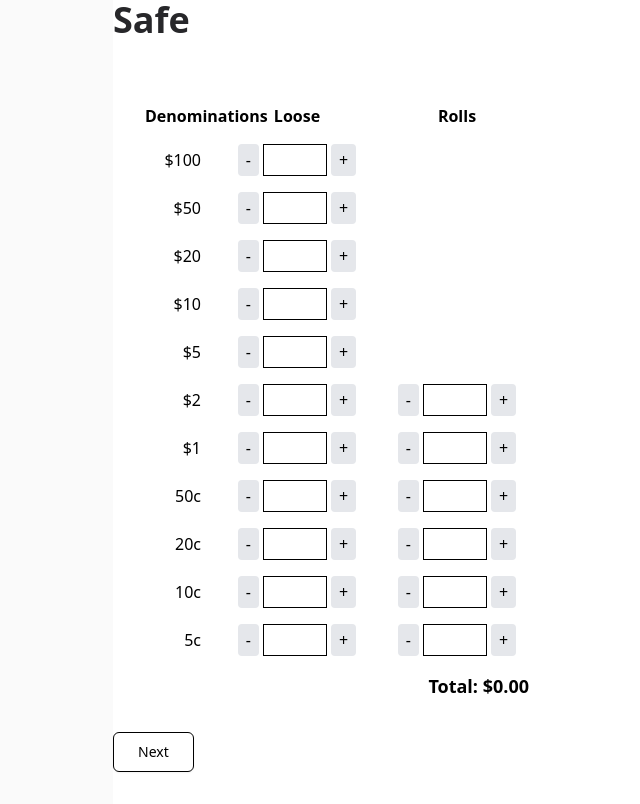
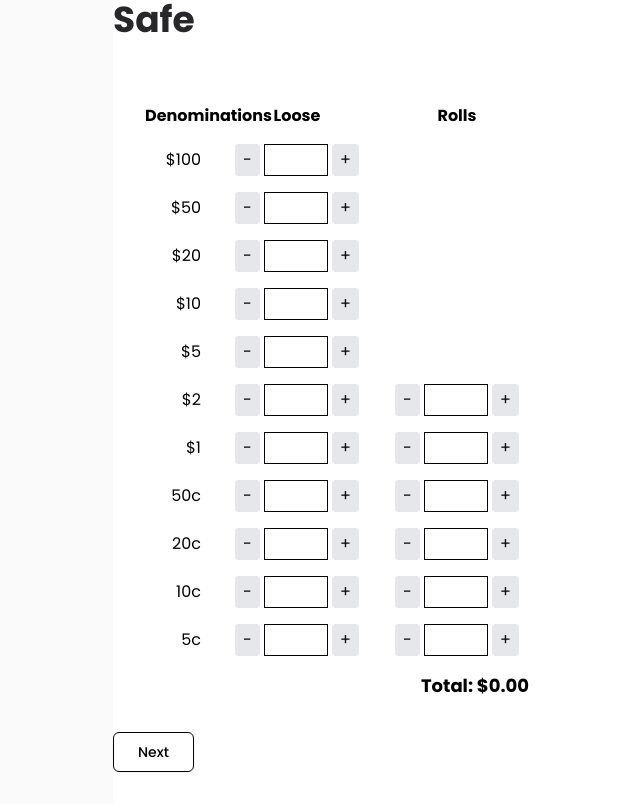
Before and after one commit to G-Tang2/sushi-sushi-EOD, a Next.js app: page /safe in a window 1280 px wide. Shown: the whole page, without its empty margins (143-783 px from the left). Built offline with nearby package versions, Linux system fonts and the light colour scheme.

Commit message:
changed default font to poppins

```diff
--- a/app/bank-takings/page.tsx
+++ b/app/bank-takings/page.tsx
@@ -28,7 +28,7 @@ export default function Takings() {
   const [total] = useAtom(totalAtom);
 
   return (
-    <div className="flex min-h-screen items-center justify-center bg-zinc-50 font-sans">
+    <div className="flex min-h-screen items-center justify-center bg-zinc-50">
       <main className="flex min-h-screen w-full max-w-3xl flex-col items-center bg-white sm:items-start">
         <h1 className="mb-8 text-4xl font-bold text-zinc-800">Bank Takings</h1>
         {/* Total value display */}
--- a/app/eod-report/page.tsx
+++ b/app/eod-report/page.tsx
@@ -84,7 +84,7 @@ export default function EODReport() {
   };
 
   return (
-    <div className="flex min-h-screen items-center justify-center bg-zinc-50 font-sans">
+    <div className="flex min-h-screen items-center justify-center bg-zinc-50">
       <main className="flex min-h-screen w-full max-w-3xl flex-col items-center bg-white sm:items-start">
         <h1 className="mb-8 text-4xl font-bold text-zinc-800">
           End of Day Report
--- a/app/globals.css
+++ b/app/globals.css
@@ -131,3 +131,7 @@
 .no-spinner {
   -moz-appearance: textfield;
 }
+
+body, code, pre {
+  font-family: var(--font-poppins, sans-serif);
+}
--- a/app/layout.tsx
+++ b/app/layout.tsx
@@ -1,21 +1,17 @@
 import type { Metadata } from "next";
-import { Geist, Geist_Mono } from "next/font/google";
+import { Poppins } from "next/font/google";
 import "./globals.css";
 
-
-const geistSans = Geist({
-  variable: "--font-geist-sans",
-  subsets: ["latin"],
+const poppins = Poppins({
+  variable: '--font-poppins',
+  subsets: ['latin'],
+  weight: ['200', '400', '500', '700'],
 });
 
-const geistMono = Geist_Mono({
-  variable: "--font-geist-mono",
-  subsets: ["latin"],
-});
 
 export const metadata: Metadata = {
-  title: "Create Next App",
-  description: "Generated by create next app",
+  title: "End of Day Counting",
+  description: "End of day cash counting application for Sushi Sushi",
 };
 
 export default function RootLayout({
@@ -26,7 +22,7 @@ export default function RootLayout({
   return (
     <html lang="en">
       <body
-        className={`${geistSans.variable} ${geistMono.variable} antialiased`}
+        className={`${poppins.variable} antialiased`}
       >
         {children}
       </body>
--- a/app/page.tsx
+++ b/app/page.tsx
@@ -3,7 +3,7 @@ import Link from "next/link";
 
 export default function Home() {
   return (
-    <div className="flex min-h-screen items-center justify-center bg-zinc-50 font-sans">
+    <div className="flex min-h-screen items-center justify-center bg-zinc-50">
       <main className="flex min-h-screen w-full max-w-3xl flex-col items-center justify-between py-32 px-16 bg-white sm:items-start">
         <div className="flex flex-col items-center text-center">
           <h1 className="mb-8 text-4xl font-bold text-zinc-800">
--- a/app/safe/page.tsx
+++ b/app/safe/page.tsx
@@ -8,7 +8,7 @@ import { denominations } from "@/lib/denominations";
 
 export default function Safe() {
   return (
-    <div className="flex min-h-screen items-center justify-center bg-zinc-50 font-sans">
+    <div className="flex min-h-screen items-center justify-center bg-zinc-50">
       <main className="flex min-h-screen w-full max-w-3xl flex-col items-center bg-white sm:items-start">
         <h1 className="mb-8 text-4xl font-bold text-zinc-800">Safe</h1>
         <div className="flex-1 p-4">
--- a/app/summary/page.tsx
+++ b/app/summary/page.tsx
@@ -68,7 +68,7 @@ export default function Home() {
   }).format(variance);
 
   return (
-    <div className="flex min-h-screen items-center justify-center bg-zinc-50 font-sans">
+    <div className="flex min-h-screen items-center justify-center bg-zinc-50">
       <main className="flex min-h-screen w-full max-w-3xl flex-col items-center justify-between py-32 px-16 bg-white sm:items-start">
         <div className="flex flex-col items-center text-center">
           <h1 className="mb-8 text-4xl font-bold text-zinc-800">Summary</h1>
--- a/app/till/page.tsx
+++ b/app/till/page.tsx
@@ -8,7 +8,7 @@ import { denominations } from "@/lib/denominations";
 
 export default function Till() {
   return (
-    <div className="flex min-h-screen items-center justify-center bg-zinc-50 font-sans">
+    <div className="flex min-h-screen items-center justify-center bg-zinc-50">
       <main className="flex min-h-screen w-full max-w-3xl flex-col items-center bg-white sm:items-start">
         <h1 className="mb-8 text-4xl font-bold text-zinc-800">Till</h1>
         <MoneyCounter
--- a/state/moneyAtoms.ts
+++ b/state/moneyAtoms.ts
@@ -1,4 +1,5 @@
 import { atom, PrimitiveAtom } from "jotai";
+import { atomWithStorage, createJSONStorage } from "jotai/utils";
 import { denominations } from "@/lib/denominations";
 
 export interface SalesState {
@@ -18,7 +19,6 @@ export const createTotalAtom = (
   rollsAtom?: PrimitiveAtom<Record<string, number>> | undefined
 ) =>
   atom((get) => {
-    // Aggregate quantities from all quantity atoms by summing corresponding keys
     const aggregatedQuantities = quantitiesAtoms.reduce((acc, qa) => {
       const quantities = get(qa);
       for (const label in quantities) {
@@ -47,16 +47,50 @@ export const createEODReportAtom = (
   });
 };
 
-export const safeQuantitiesAtom = atom<Record<string, number>>({});
-export const safeRollsAtom = atom<Record<string, number>>({});
-export const tillQuantitiesAtom = atom(initialTillQuantities);
-export const bankTakingQuantitiesAtom = atom<Record<string, number>>({});
-export const handrollCountAtom = atom<number>(0);
-export const wastageAtom = atom<number>(0);
-export const pettyCashAtom = atom<number>(0);
-export const salesAtom = atom<PrimitiveAtom<SalesState>[]>([
-  createEODReportAtom(),
-]);
+// Use sessionStorage for persistence
+const storage = createJSONStorage(() => sessionStorage);
+
+export const safeQuantitiesAtom = atomWithStorage<Record<string, number>>(
+  "safeQuantitiesAtom",
+  {},
+  storage
+);
+export const safeRollsAtom = atomWithStorage<Record<string, number>>(
+  "safeRollsAtom",
+  {},
+  storage
+);
+export const tillQuantitiesAtom = atomWithStorage<Record<string, number>>(
+  "tillQuantitiesAtom",
+  initialTillQuantities,
+  storage
+);
+export const bankTakingQuantitiesAtom = atomWithStorage<Record<string, number>>(
+  "bankTakingQuantitiesAtom",
+  {},
+  storage
+);
+export const handrollCountAtom = atomWithStorage<number>(
+  "handrollCountAtom",
+  0,
+  storage
+);
+export const wastageAtom = atomWithStorage<number>(
+  "wastageAtom",
+  0,
+  storage
+);
+export const pettyCashAtom = atomWithStorage<number>(
+  "pettyCashAtom",
+  0,
+  storage
+);
+
+export const salesAtom = atomWithStorage<PrimitiveAtom<SalesState>[]>(
+  "salesAtom",
+  [createEODReportAtom()],
+  storage
+);
 
 export const totalSalesAtom = atom((get) => {
   const sales = get(salesAtom);
```
